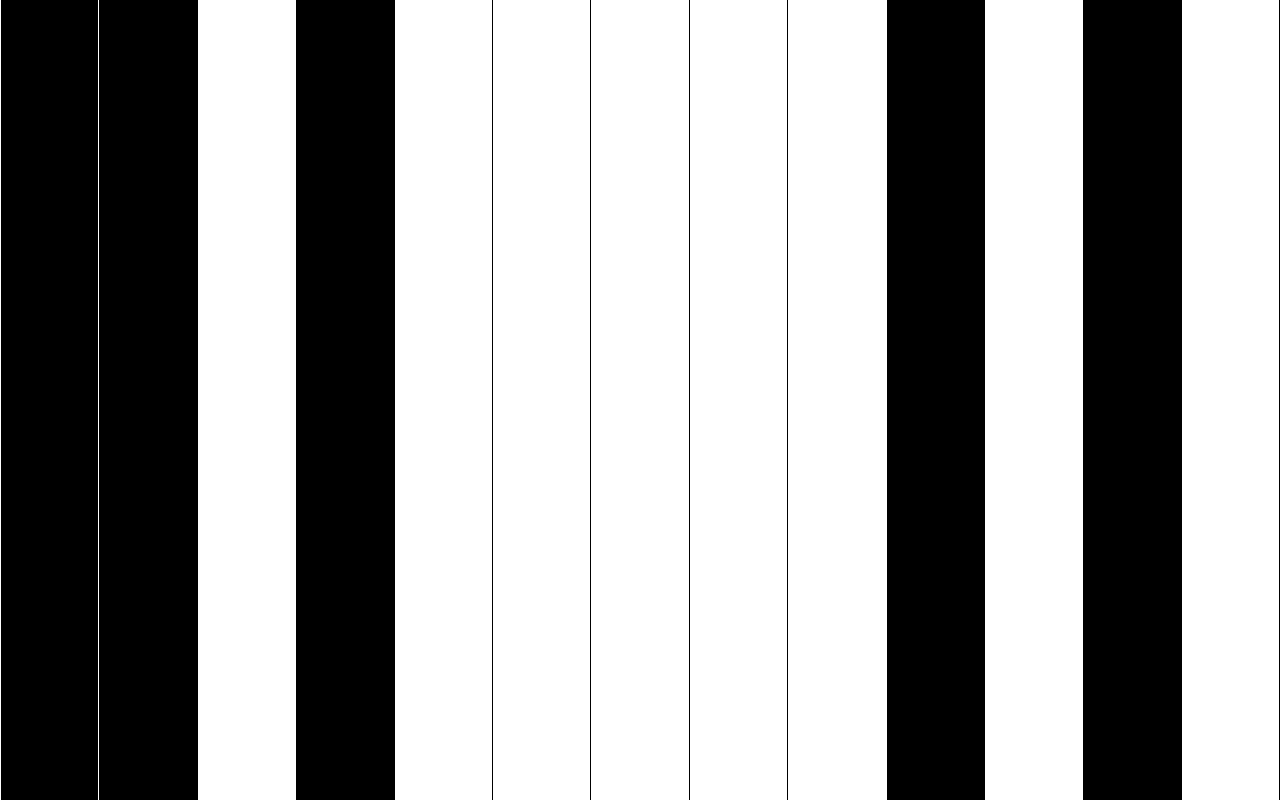
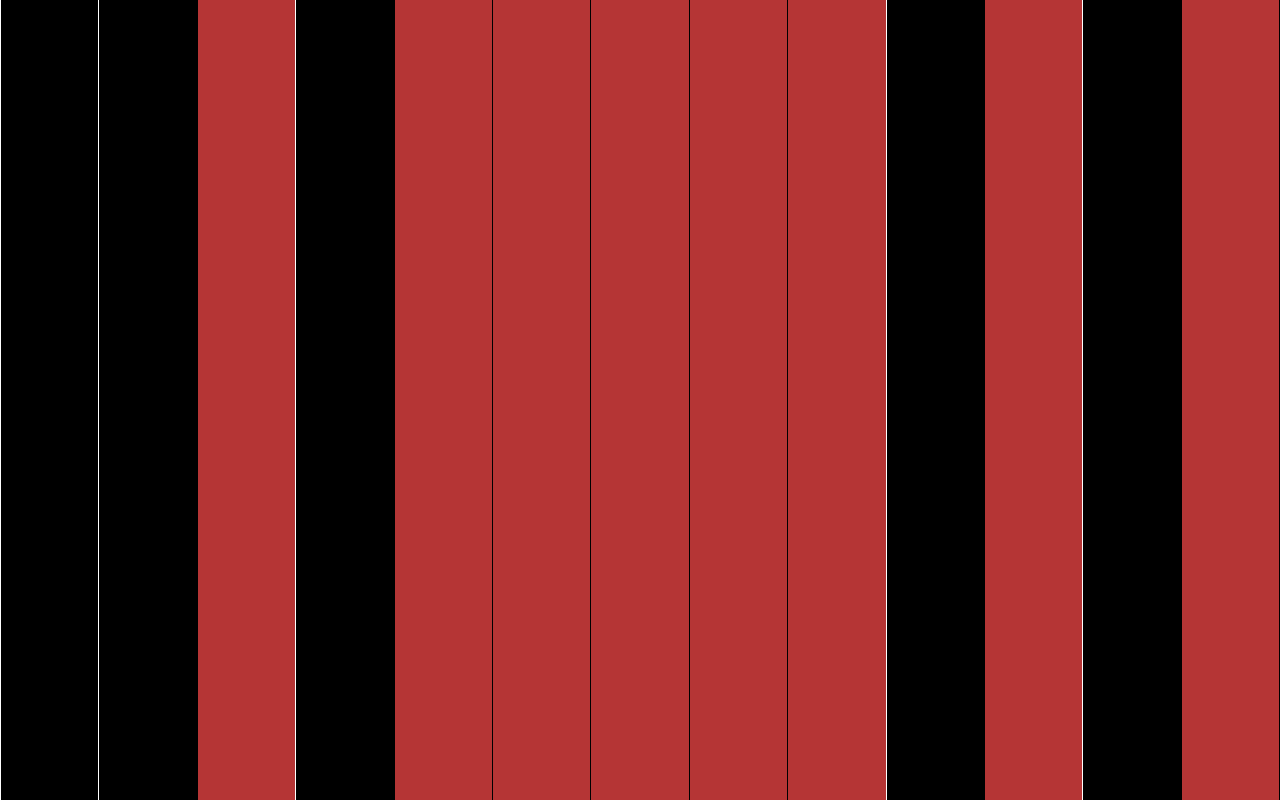
Before and after one commit to extter/binary_bars3, a plain HTML site: page index.html in a window 1280 px wide. Drawn offline with Linux system fonts and the light colour scheme.

Commit message:
Update index.html

```diff
--- a/index.html
+++ b/index.html
@@ -26,7 +26,7 @@
       box-sizing: border-box; /* importantissimo per far rientrare i bordi nella larghezza */
     }
     .bar.white {
-      background: #ffffff;
+      background: #b53535;
       border-left: 1px solid #000000;
     }
     .bar.black {
```
